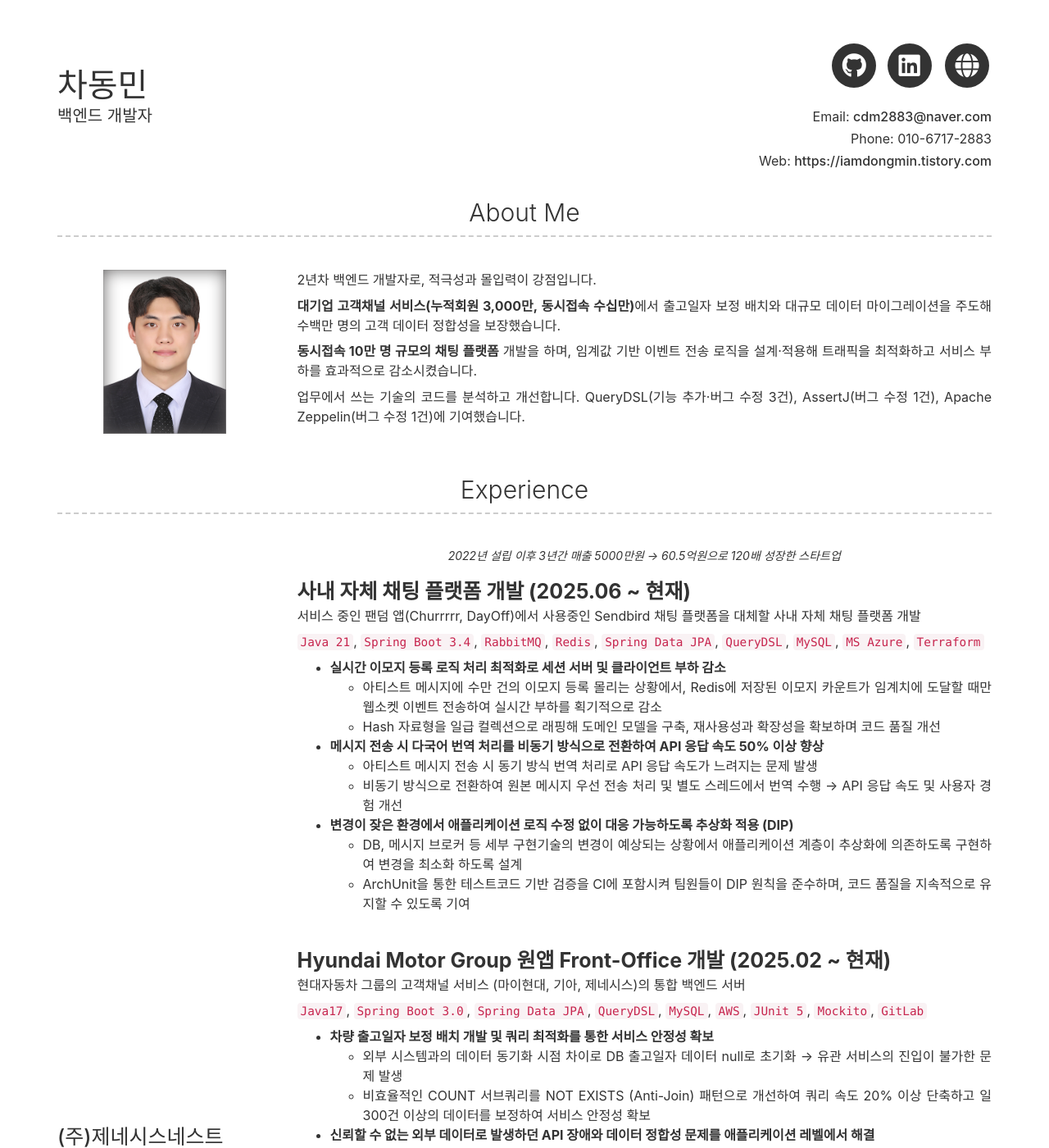
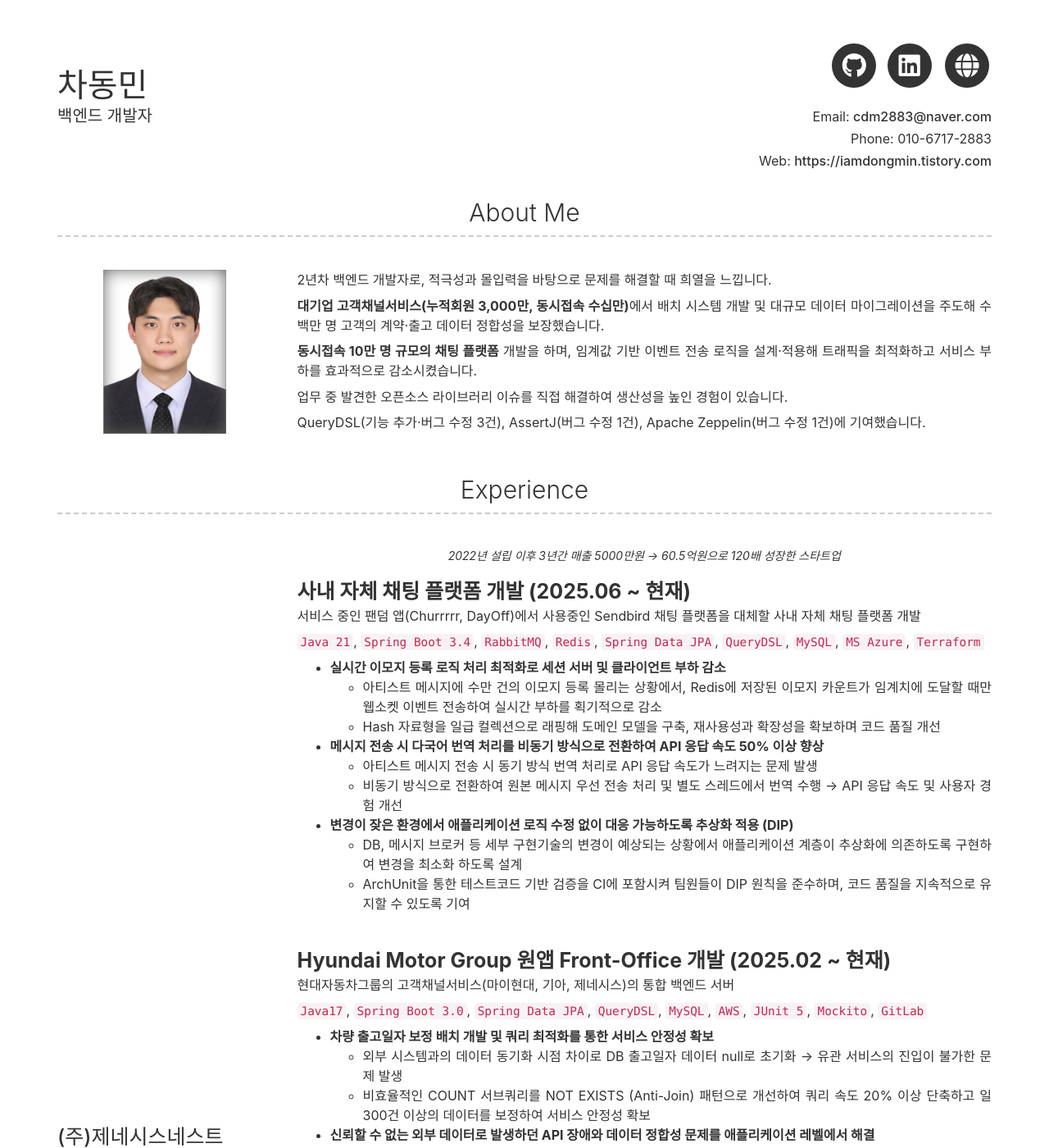
Before and after one commit to chadongmin/chadongmin.github.io, a Jekyll site: the page built from index.md, in a window 1280 px wide and 1400 px high. Shown: the whole window at 82% size. Built offline with Jekyll 4.4.1, drawn with Linux system fonts in a browser that asks for light colours; nearby versions of some CDN libraries; some web fonts are replaced; some of the changed text lies outside the part shown.

Commit message:
디테일 수정

```diff
--- a/_config.yml
+++ b/_config.yml
@@ -47,13 +47,15 @@ additional_links:
 # about_title: About Me (Use this to override about section title)
 about_profile_image: images/profile_image.jpg
 about_content: | # this will include new lines to allow paragraphs
-  2년차 백엔드 개발자로, 적극성과 몰입력이 강점입니다.
+  2년차 백엔드 개발자로, 적극성과 몰입력을 바탕으로 문제를 해결할 때 희열을 느낍니다.
 
-  **대기업 고객채널 서비스(누적회원 3,000만, 동시접속 수십만)**에서 출고일자 보정 배치와 대규모 데이터 마이그레이션을 주도해 수백만 명의 고객 데이터 정합성을 보장했습니다.
+  **대기업 고객채널서비스(누적회원 3,000만, 동시접속 수십만)**에서 배치 시스템 개발 및 대규모 데이터 마이그레이션을 주도해 수백만 명 고객의 계약·출고 데이터 정합성을 보장했습니다.
 
   **동시접속 10만 명 규모의 채팅 플랫폼** 개발을 하며, 임계값 기반 이벤트 전송 로직을 설계·적용해 트래픽을 최적화하고 서비스 부하를 효과적으로 감소시켰습니다.
 
-  업무에서 쓰는 기술의 코드를 분석하고 개선합니다. QueryDSL(기능 추가·버그 수정 3건), AssertJ(버그 수정 1건), Apache Zeppelin(버그 수정 1건)에 기여했습니다.
+  업무 중 발견한 오픈소스 라이브러리 이슈를 직접 해결하여 생산성을 높인 경험이 있습니다.
+
+  QueryDSL(기능 추가·버그 수정 3건), AssertJ(버그 수정 1건), Apache Zeppelin(버그 수정 1건)에 기여했습니다.
 
 content:
   #경력
@@ -94,7 +96,7 @@ content:
 
           #### **Hyundai Motor Group 원앱 Front-Office 개발 (2025.02 ~ 현재)**
 
-          현대자동차 그룹의 고객채널 서비스 (마이현대, 기아, 제네시스)의 통합 백엔드 서버
+          현대자동차그룹의 고객채널서비스(마이현대, 기아, 제네시스)의 통합 백엔드 서버
 
             `Java17`, `Spring Boot 3.0`, `Spring Data JPA`, `QueryDSL`, `MySQL`, `AWS`, `JUnit 5`, `Mockito`, `GitLab`
 
@@ -122,7 +124,7 @@ content:
 
           #### **Hyundai Motor Group 원앱 어드민 개발 (2024.09 ~ 2025.02)**
 
-            현대자동차 그룹의 고객채널 서비스 (마이현대, 기아, 제네시스)의 통합 어드민 서버<br> 차량 점유정보 조회, 서류 승인 및 UI 컴포넌트 관리 기능을 제공
+            현대자동차그룹의 고객채널서비스(마이현대, 기아, 제네시스)의 통합 어드민 서버<br> 차량 점유정보 조회, 서류 승인 및 UI 컴포넌트 관리 기능을 제공
 
             `Java17`, `Spring Boot 3.0`, `Spring Data JPA`, `QueryDSL`, `MySQL`, `AWS`, `JUnit 5`, `Mockito`, `GitLab`
 
@@ -131,7 +133,7 @@ content:
             - 조건 변경 시 영향 범위를 명확히 파악할 수 있어 QA 및 코드리뷰 시간 단축, 신규 조건 추가 시 코드 변경 범위를 기존 대비 30% 이상 줄임
 
 
-          - **BFF(Backend For Frontend) 기반 어드민에서 등록한 UI 컴포넌트가 앱에 즉시 반영되도록 설계 및 구현**
+          - **어드민에서 등록한 UI 컴포넌트가 앱에 즉시 반영되도록 설계 및 구현**
             - 전 세계 권역·국가별로 상단/하단 배너, 퀵링크 등 앱 컴포넌트를 어드민에서 직접 생성·수정·전시순서 관리하는 API 개발
             - 앱 업데이트 없이 즉시 반영되어 운영 효율성·배포 안정성 향상
 
```
Also changed, not shown: 1 other file.
